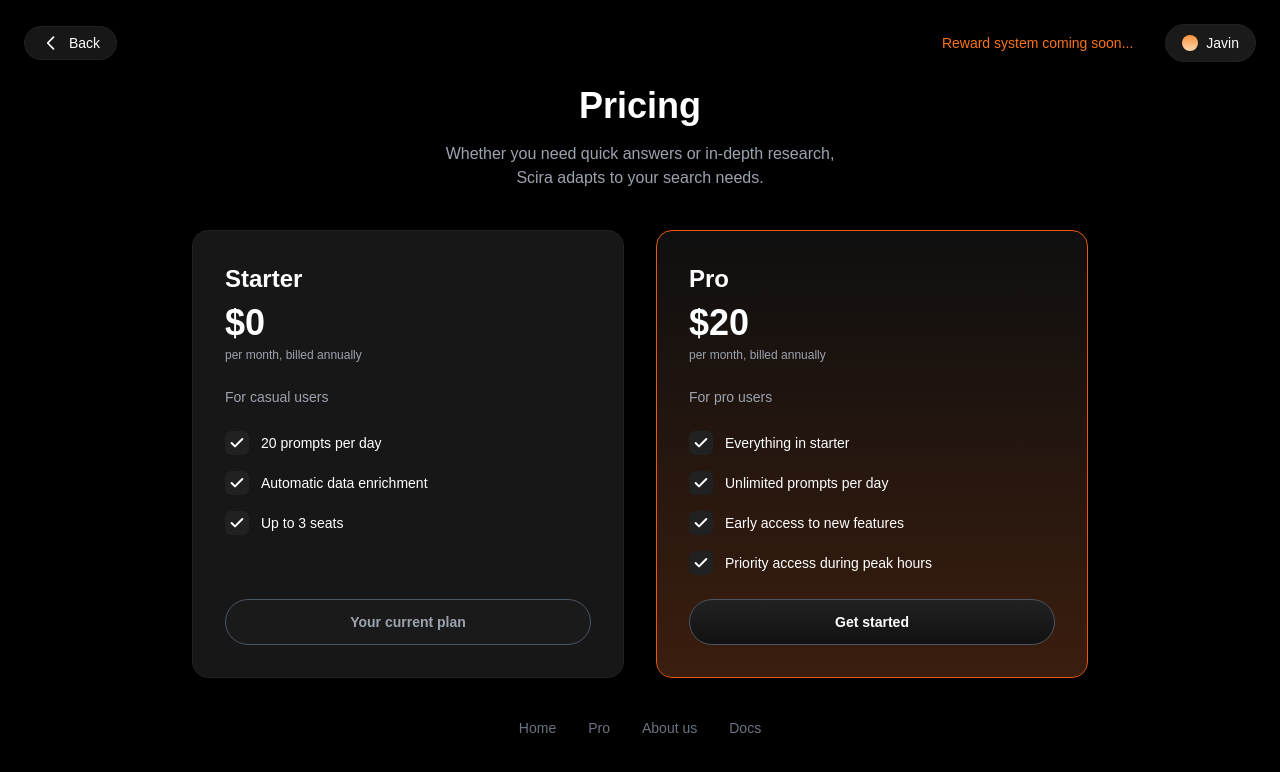
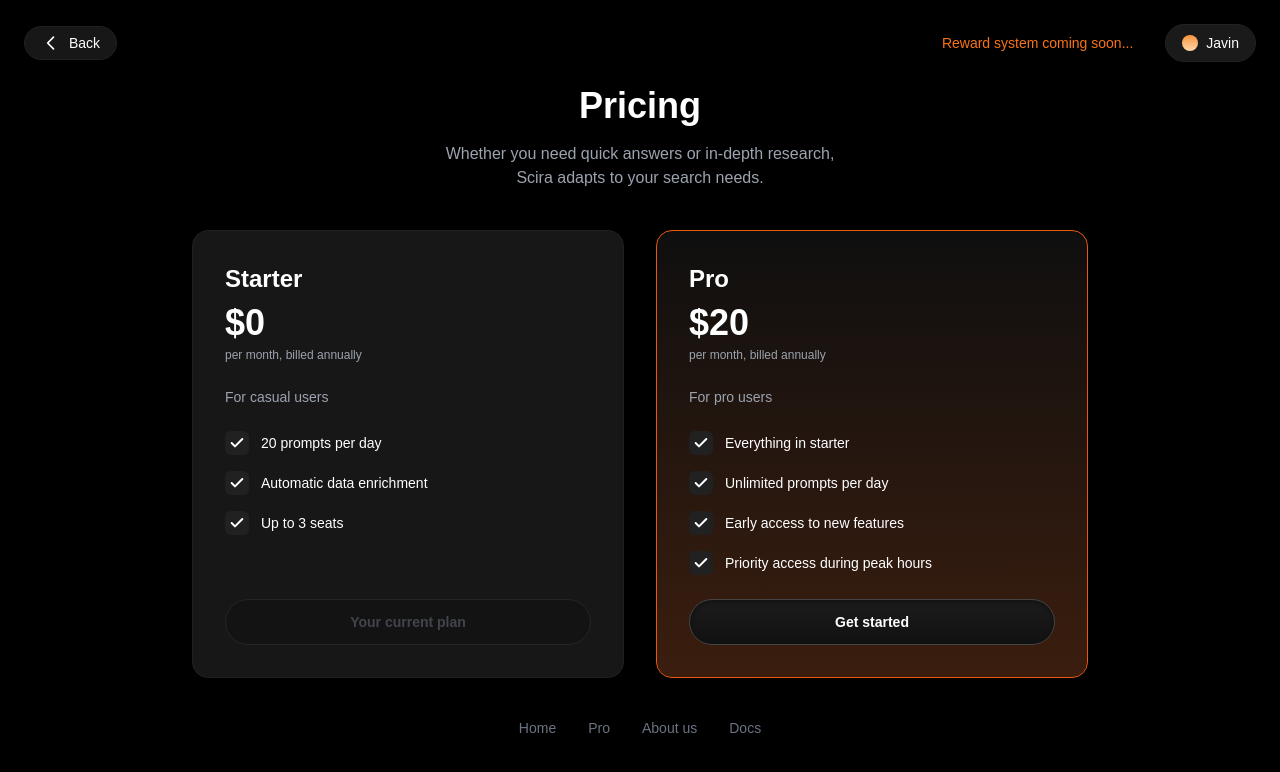
Before and after one commit to Om21O/rohan, a Next.js app: page /pricing in a window 1280 px wide. Shown: the top 772 px of the page. Built offline with nearby package versions, Linux system fonts and the light colour scheme.

Commit message:
added pricing page route

```diff
--- a/src/app/components/PricingPage.tsx
+++ b/src/app/components/PricingPage.tsx
@@ -112,16 +112,16 @@
                 </ul>
 
                 <button
-                  disabled={plan.isCurrent}
-                  className={`w-full py-3 rounded-full text-sm font-semibold
-                    border border-gray-600
-                    ${plan.isCurrent
-                      ? "bg-[#1a1a1a] text-gray-400 cursor-not-allowed"
-                      : "bg-gradient-to-b from-[#222] to-[#111] hover:from-[#333] hover:to-[#222] active:brightness-90"
-                    } transition-all`}
-                >
-                  {plan.buttonText}
-                </button>
+  disabled={plan.isCurrent}
+  className={`w-full py-3 rounded-full text-sm font-semibold border transition-all duration-300 ${
+    plan.isCurrent
+      ? "border-[#333] text-gray-500 bg-[#111] opacity-50 cursor-not-allowed"
+      : "border-[#444] bg-gradient-to-b from-[#1c1c1c] to-[#111] backdrop-blur-md shadow-inner shadow-black/40 hover:from-[#2a2a2a] hover:to-[#1a1a1a] hover:brightness-110 active:scale-95 active:brightness-90"
+  }`}
+>
+  {plan.buttonText}
+</button>
+
               </div>
             </div>
           ))}
```
